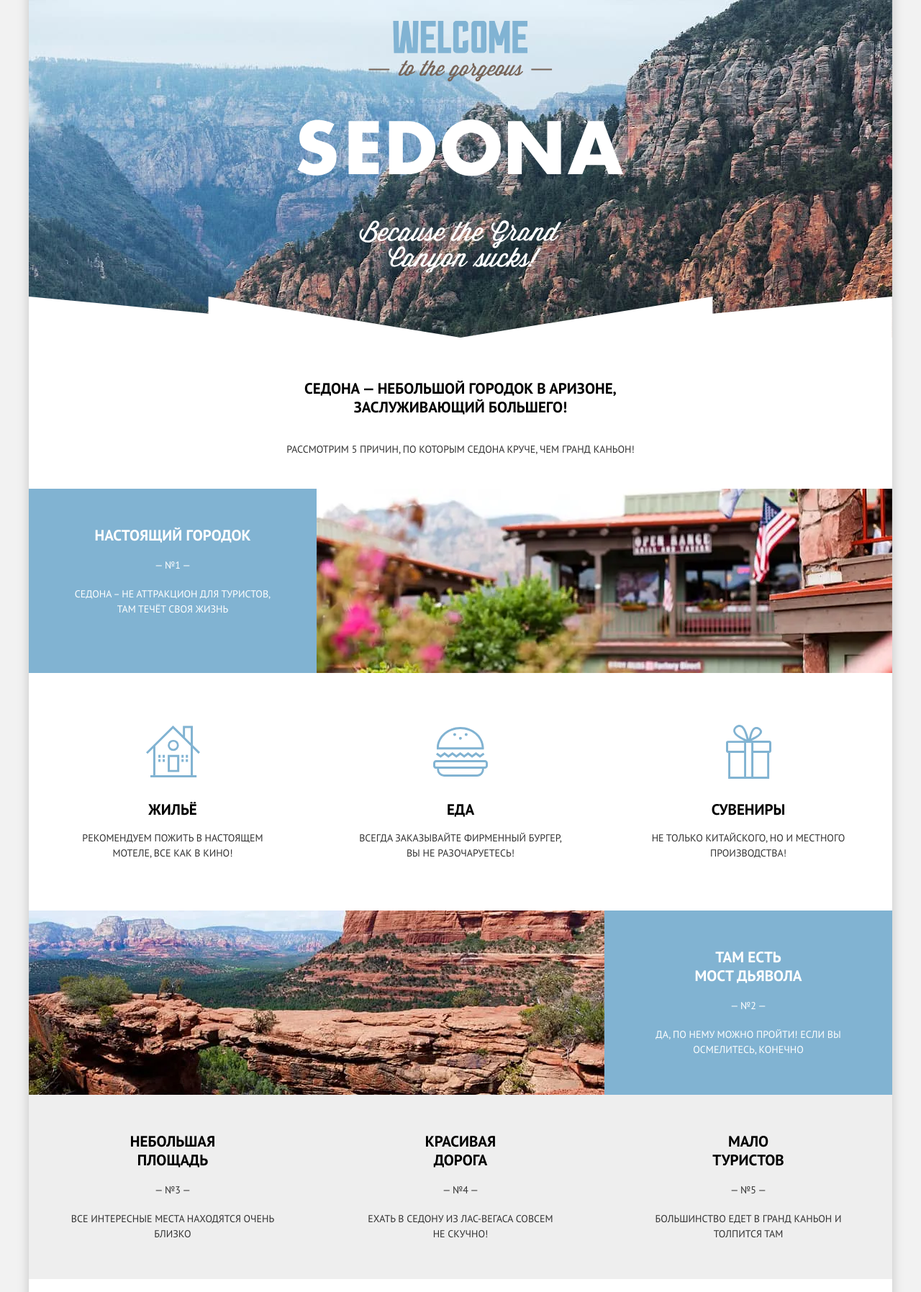
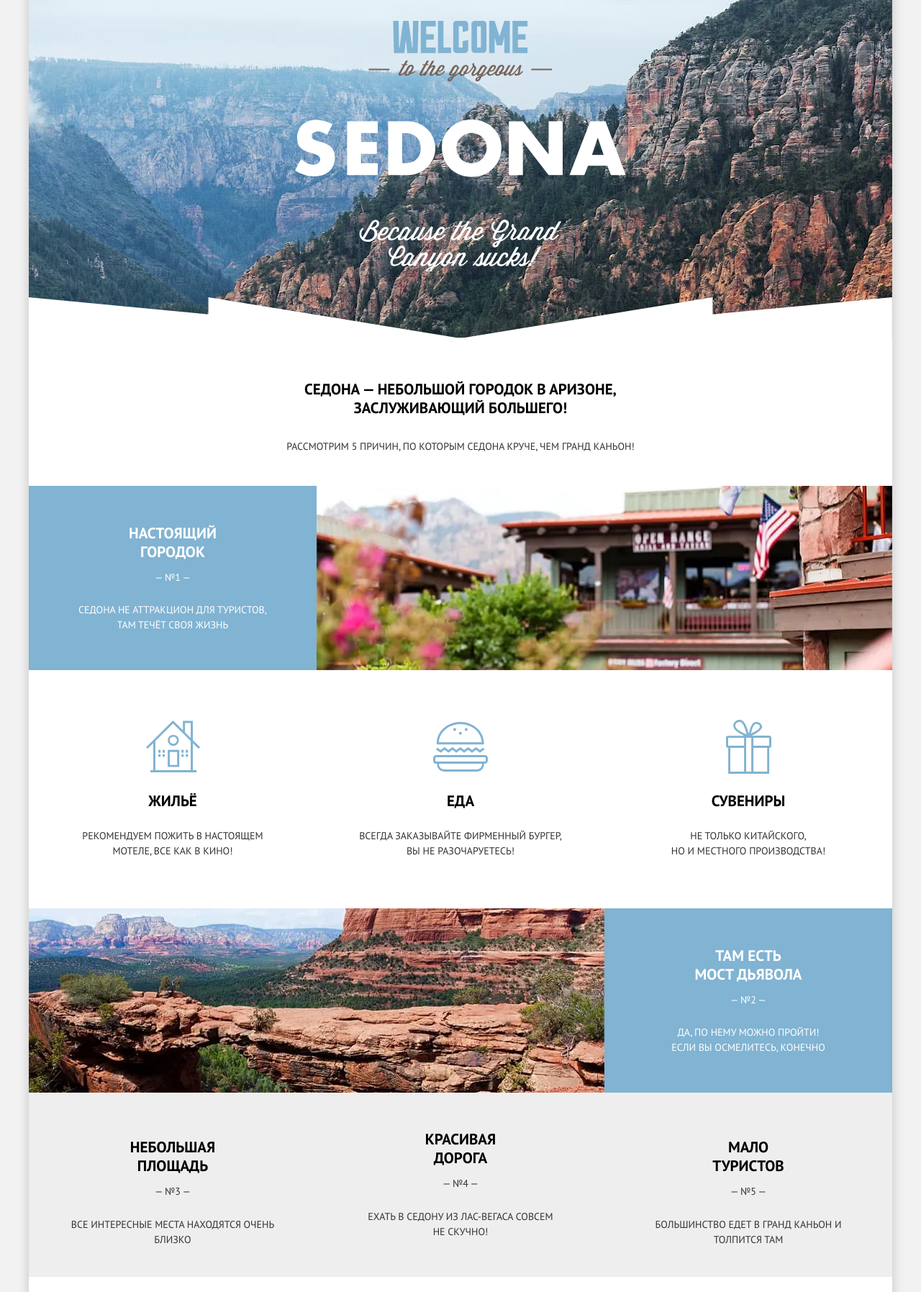
Before and after one commit to htmlacademy-adaptive/2130957-sedona-27, a website: page source/index.html in a window 1280 px wide. Shown: the part 105-1900 px from the top of the page at 72% size. Drawn offline with nearby package versions, Linux system fonts and the light colour scheme; files that its build step writes are made by us from their sources.

Commit message:
pixel perfect index done

```diff
--- a/source/index.html
+++ b/source/index.html
@@ -53,7 +53,7 @@
   </section>
   <section class="intro">
     <div class="intro__wrapper">
-      <h2 class="intro__title">Седона &mdash; небольшой городок в Аризоне, заслуживающий большего!</h2>
+      <h2 class="intro__title">Седона &mdash; небольшой городок в Аризоне, заслуживающий большего!</h2>
       <p class="intro__subtitle">Рассмотрим 5 причин, по которым Седона круче, чем гранд каньон!</p>
     </div>
   </section>
@@ -72,8 +72,8 @@
           </picture>
         </div>
         <div class="advantages__wrapper">
-          <h3 class="advantages__title advantages__title--1">Настоящий городок</h3>
-          <p class="advantages__text">Седона &ndash; не аттракцион для туристов, там течёт своя жизнь</p>
+          <h3 class="advantages__title advantages__title--1">Настоящий <br class="hide-mobile"/>городок</h3>
+          <p class="advantages__text">Седона не аттракцион для туристов, там течёт своя жизнь</p>
         </div>
       </li>
       <li class="advantages__item advantages__wrapper advantages__item--house">
@@ -86,7 +86,7 @@
       </li>
       <li class="advantages__item advantages__wrapper advantages__item--gift">
         <h3 class="advantages__title">Сувениры</h3>
-        <p class="advantages__text">Не только китайского, но и местного производства!</p>
+        <p class="advantages__text">Не только китайского, <br class="hide-mobile"/>но и местного производства!</p>
       </li>
       <li class="advantages__item advantages__item--dark advantages__item--large">
         <div class="advantages__container">
@@ -100,8 +100,8 @@
           </picture>
         </div>
         <div class="advantages__wrapper">
-          <h3 class="advantages__title advantages__title--2">Там есть <br/>мост дьявола</h3>
-          <p class="advantages__text">Да, по нему можно пройти! Если вы осмелитесь, конечно</p>
+          <h3 class="advantages__title advantages__title--2">Там есть <br class="hide-mobile"/>мост дьявола</h3>
+          <p class="advantages__text">Да, по нему можно пройти! Если вы осмелитесь, конечно</p>
         </div>
       </li>
     </ul>
@@ -112,7 +112,7 @@
       </li>
       <li class="advantages__item advantages__wrapper">
         <h3 class="advantages__title advantages__title--4">Красивая <br class="hide-mobile"/>дорога</h3>
-        <p class="advantages__text">Ехать в Седону из Лас-Вегаса совсем <br/>не скучно!</p>
+        <p class="advantages__text">Ехать в Седону из Лас-Вегаса совсем <br class="hide-mobile"/>не скучно!</p>
       </li>
       <li class="advantages__item advantages__wrapper">
         <h3 class="advantages__title advantages__title--5">Мало <br class="hide-mobile"/>туристов</h3>
--- a/source/sass/blocks/advantages.scss
+++ b/source/sass/blocks/advantages.scss
@@ -43,6 +43,9 @@
 }
 
 .advantages__wrapper {
+  display: flex;
+  flex-direction: column;
+  justify-content: center;
   padding: 8px 18px 25px;
   box-sizing: border-box;
 
@@ -69,15 +72,28 @@
 }
 
 .advantages__item--large .advantages__wrapper {
+  padding: 39px 18px;
+
+  @media (min-width: variables.$tablet-width) {
+    width: calc(100% / 3);
+    padding: 54px 27px 30px;
+  }
+
+  @media (min-width: variables.$desktop-width) {
+    padding: 52px 50px 51px;
+  }
+}
+
+.advantages__item--large:last-child .advantages__wrapper {
   padding: 37px 18px;
 
   @media (min-width: variables.$tablet-width) {
     width: calc(100% / 3);
-    padding: 42px 27px 41px;
+    padding: 52px 30px 30px;
   }
 
   @media (min-width: variables.$desktop-width) {
-    padding: 52px 50px 51px;
+    padding: 52px 73px 51px;
   }
 }
 
@@ -193,9 +209,6 @@
   padding: 24px 34px;
 
   @media (min-width: variables.$tablet-width) {
-    display: flex;
-    flex-direction: column;
-    justify-content: center;
     padding: 41px 33px;
   }
 
@@ -206,15 +219,22 @@
 }
 
 .advantages__list--conditions .advantages__wrapper:last-child {
-  padding-bottom: 28px;
+  padding-bottom: 33px;
+  padding-top: 41px;
 
   @media (min-width: variables.$tablet-width) {
     padding-bottom: 33px;
   }
 
   @media (min-width: variables.$desktop-width) {
-    padding-bottom: 52px;
+    padding-bottom: 41px;
+    padding-top: 63px;
   }
+}
+
+.advantages__list--conditions .advantages__wrapper:first-child {
+  padding-bottom: 41px;
+  padding-top: 63px;
 }
 
 .advantages__container {
@@ -272,3 +292,17 @@
     background-image: url("../img/index/icon_gift.svg");
   }
 }
+
+.advantages__item--house .advantages__title,
+.advantages__item--burger .advantages__title,
+.advantages__item--gift .advantages__title {
+  @media (min-width: variables.$tablet-width) {
+    margin-bottom: 25px;
+  }
+}
+
+.advantages__list--conditions .advantages__title {
+  @media (min-width: variables.$tablet-width) {
+    margin-bottom: 25px;
+  }
+}
--- a/source/sass/blocks/hero.scss
+++ b/source/sass/blocks/hero.scss
@@ -16,12 +16,12 @@
   }
 
   @media (min-width: variables.$tablet-width) {
-    padding: 77px 0 92.49px;
-    background-size: 158%, 158%;
+    padding: 77px 0 93.49px;
+    background-size: 156%, 158%;
   }
 
   @media (min-width: variables.$desktop-width) {
-    padding: 78px 0 90.07px;
+    padding: 78px 0 93.07px;
     background-size: 100%, 100%;
   }
 
@@ -60,13 +60,13 @@
   margin: 0 auto;
 
   @media (min-width: variables.$tablet-width) {
-    width: 461px;
-    height: 79.1px;
+    width: 471px;
+    height: 80px;
   }
 
   @media (min-width: variables.$desktop-width) {
-    width: 459.5px;
-    height: 79.8px;
+    width: 478px;
+    height: 81px;
   }
 
   &--flag {
@@ -75,7 +75,7 @@
     @media (min-width: variables.$tablet-width) {
       width: 256.84px;
       height: 84.58px;
-      margin-bottom: 53.42px;
+      margin-bottom: 51.42px;
     }
 
     @media (min-width: variables.$desktop-width) {
@@ -91,13 +91,13 @@
     @media (min-width: variables.$tablet-width) {
       width: 282.81px;
       height: 74.56px;
-      margin-top: 52.9px;
+      margin-top: 57px;
     }
 
     @media (min-width: variables.$desktop-width) {
       width: 281.89px;
       height: 74.57px;
-      margin-top: 59.7px;
+      margin-top: 56.7px;
     }
   }
 }
--- a/source/sass/blocks/intro.scss
+++ b/source/sass/blocks/intro.scss
@@ -3,7 +3,7 @@
 @use "../global/colors";
 
 .intro {
-  padding-top: 32px;
+  padding-top: 34px;
   padding-bottom: 16px;
   text-align: center;
   background-color: colors.$white-color;
@@ -48,6 +48,8 @@
   @include mixins.title-s;
 
   @media (min-width: variables.$tablet-width) {
+    margin: 0 0 30px;
+
     @include mixins.title-tablet-m;
   }
 }
--- a/source/sass/blocks/main-navigation.scss
+++ b/source/sass/blocks/main-navigation.scss
@@ -156,7 +156,7 @@
 .main-navigation__toggle {
   position: absolute;
   top: 0;
-  right: 0;
+  right: 4px;
   display: none;
   width: 56px;
   height: 56px;
--- a/source/sass/blocks/search-hotels.scss
+++ b/source/sass/blocks/search-hotels.scss
@@ -13,7 +13,7 @@
   }
 
   @media (min-width: variables.$desktop-width) {
-    padding: 61px 371px 66px;
+    padding: 58px 371px 66px;
   }
 }
 
@@ -32,6 +32,8 @@
   @include mixins.title-m;
 
   @media (min-width: variables.$tablet-width) {
+    margin: 0 0 31px;
+
     @include mixins.title-tablet-l;
   }
 }
@@ -40,4 +42,12 @@
   margin: 0 0 32px;
   padding: 0 9px;
   text-transform: uppercase;
+
+  @media (min-width: variables.$tablet-width) {
+    margin: 0 0 41px;
+  }
+
+  @media (min-width: variables.$desktop-width) {
+    margin: 0 0 45px;
+  }
 }
--- a/source/sass/global/mixins.scss
+++ b/source/sass/global/mixins.scss
@@ -44,13 +44,21 @@
 
 @mixin advantages-title-after {
   display: block;
-  margin: 18px auto 19px;
+  margin: 12px auto 0;
   width: 70px;
   height: 21px;
   font-size: 14px;
   line-height: 21px;
   font-weight: 400;
   color: #333333;
+
+  @media (min-width: variables.$tablet-width) {
+    margin: 12px auto 8px;
+  }
+
+  @media (min-width: variables.$desktop-width) {
+    margin: 12px auto 8px;
+  }
 }
 
 @mixin advantages-icon {
@@ -64,7 +72,7 @@
   background-size: contain;
 
   @media (min-width: variables.$tablet-width) {
-    top: 60px;
+    top: 55px;
     left: 50%;
     transform: translateX(-50%);
     width: 80px;
@@ -72,7 +80,7 @@
   }
 
   @media (min-width: variables.$desktop-width) {
-    top: 69px;
+    top: 66px;
   }
 }
 
@@ -84,11 +92,11 @@
   }
 
   @media (min-width: variables.$tablet-width) {
-    padding-top: 161px;
+    padding-top: 155px;
   }
 
   @media (min-width: variables.$desktop-width) {
-    padding-top: 177px;
+    padding-top: 169px;
   }
 }
 
```
